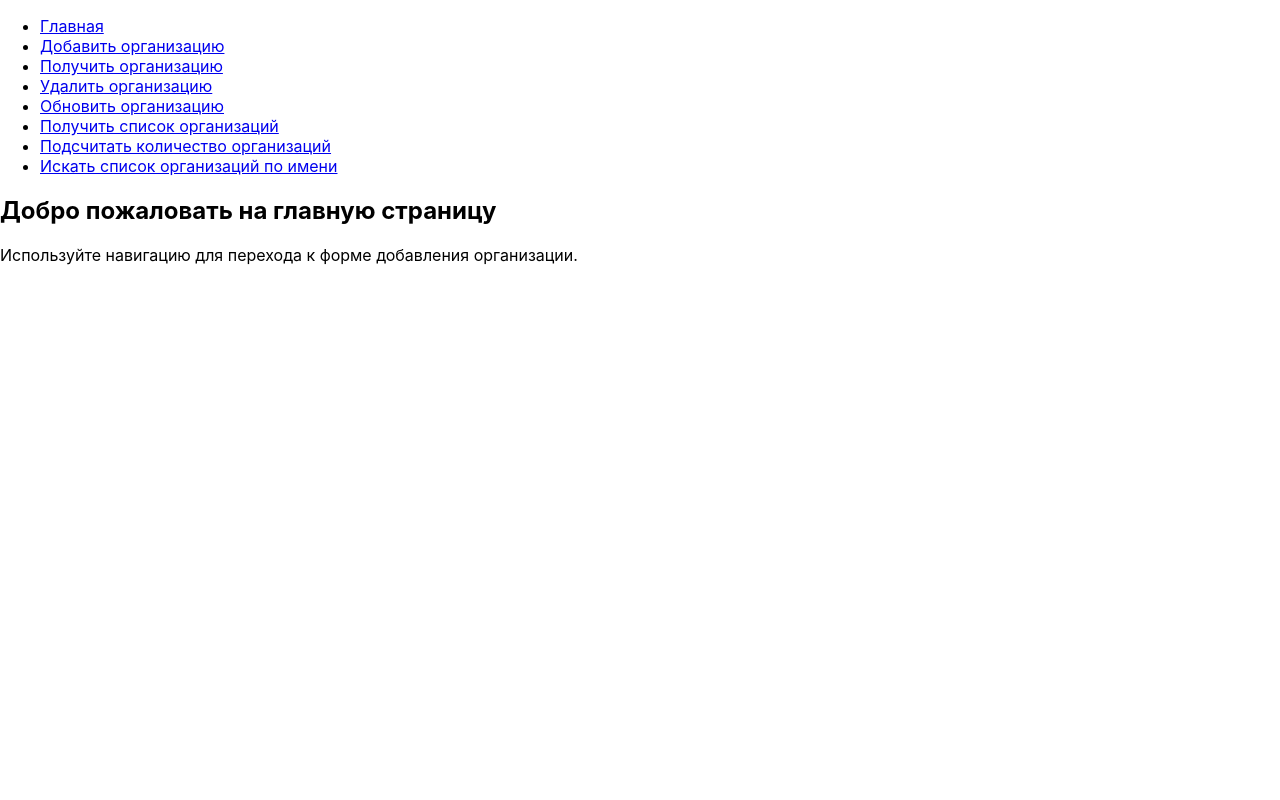
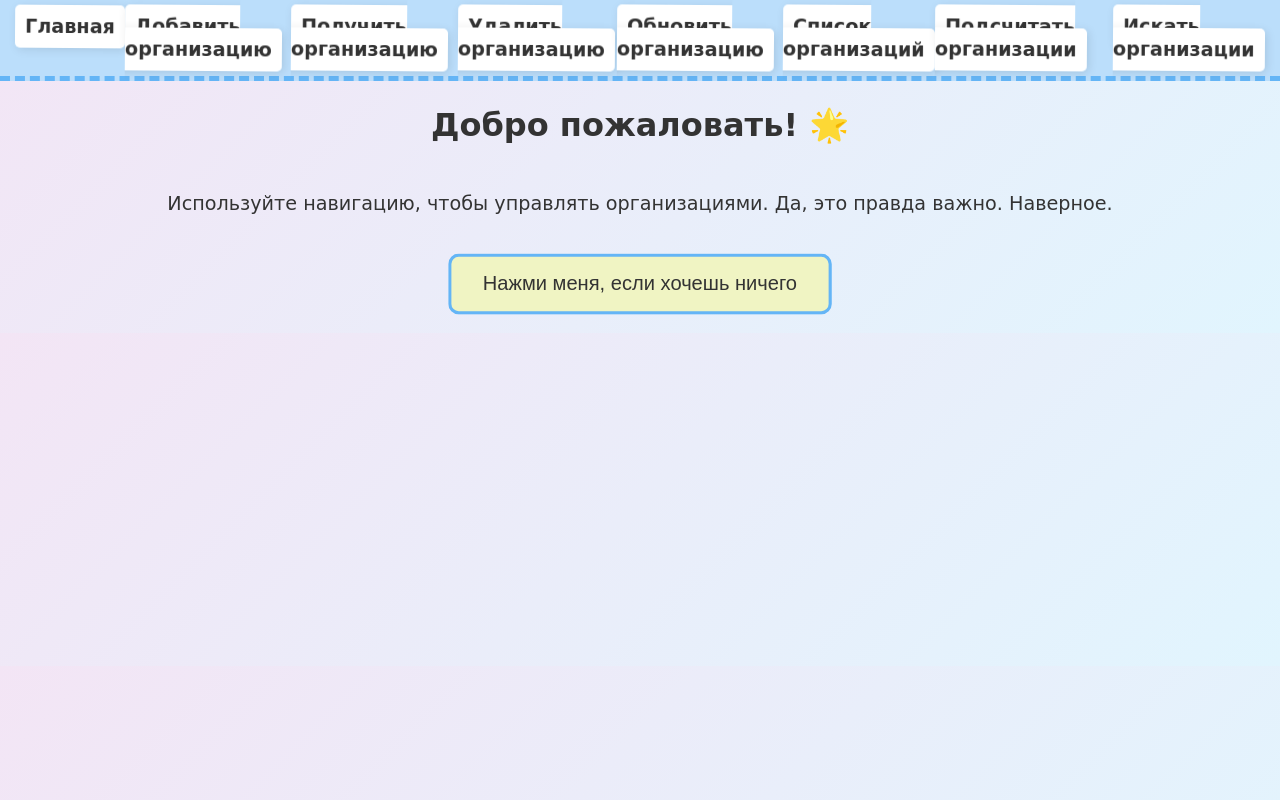
Before and after one commit to ShchA317/SOA, a React (Create React App) app in the folder lab2/client/: page / in a window 1280 px wide. Built offline with nearby package versions, Linux system fonts and the light colour scheme.

Commit message:
add some style

```diff
--- a/lab2/client/src/App.css
+++ b/lab2/client/src/App.css
@@ -1,38 +1,106 @@
-.App {
-  text-align: center;
+body {
+  background: linear-gradient(135deg, #f3e5f5, #e1f5fe);
+  font-family: "Comic Sans MS", sans-serif;
+  margin: 0;
+  padding: 0;
+  color: #333;
 }
 
-.App-logo {
-  height: 40vmin;
-  pointer-events: none;
+nav {
+  background: #bbdefb;
+  padding: 15px;
+  border-bottom: 5px dashed #64b5f6;
+  position: sticky;
+  top: 0;
+  z-index: 1000;
 }
 
-@media (prefers-reduced-motion: no-preference) {
-  .App-logo {
-    animation: App-logo-spin infinite 20s linear;
+nav ul {
+  display: flex;
+  justify-content: space-around;
+  list-style-type: none;
+  margin: 0;
+  padding: 0;
+}
+
+nav ul li {
+  animation: wobble 2s infinite;
+}
+
+nav ul li a {
+  color: #333;
+  text-decoration: none;
+  font-weight: bold;
+  font-size: 1.2em;
+  padding: 10px;
+  border-radius: 5px;
+  background: #ffffff;
+  transition: all 0.3s;
+  box-shadow: 2px 2px 10px rgba(0, 0, 0, 0.1);
+}
+
+nav ul li a:hover {
+  background: #ffccbc;
+  transform: translateY(-5px) rotate(5deg);
+  box-shadow: 5px 5px 15px rgba(0, 0, 0, 0.2);
+}
+
+h2 {
+  text-align: center;
+  font-size: 2em;
+  animation: float 3s infinite alternate;
+}
+
+p {
+  text-align: center;
+  font-size: 1.2em;
+  padding: 20px;
+}
+
+button {
+  display: block;
+  margin: 20px auto;
+  padding: 15px 30px;
+  font-size: 1.2em;
+  border: 3px solid #64b5f6;
+  border-radius: 10px;
+  background: #f0f4c3;
+  color: #333;
+  cursor: pointer;
+  transition: all 0.3s;
+  animation: hover-zoom 2s infinite alternate;
+}
+
+button:hover {
+  background: #dcedc8;
+  border-color: #388e3c;
+  transform: scale(1.1);
+  box-shadow: 0 0 15px rgba(0, 0, 0, 0.2);
+}
+
+@keyframes wobble {
+  0%, 100% {
+    transform: rotate(0deg);
+  }
+  50% {
+    transform: rotate(2deg);
   }
 }
 
-.App-header {
-  background-color: #282c34;
-  min-height: 100vh;
-  display: flex;
-  flex-direction: column;
-  align-items: center;
-  justify-content: center;
-  font-size: calc(10px + 2vmin);
-  color: white;
+@keyframes float {
+  0% {
+    transform: translateY(0);
+  }
+  100% {
+    transform: translateY(-10px);
+  }
 }
 
-.App-link {
-  color: #61dafb;
-}
-
-@keyframes App-logo-spin {
-  from {
-    transform: rotate(0deg);
+@keyframes hover-zoom {
+  0% {
+    transform: scale(1);
   }
-  to {
-    transform: rotate(360deg);
+  100% {
+    transform: scale(1.05);
   }
 }
--- a/lab2/client/src/App.js
+++ b/lab2/client/src/App.js
@@ -1,5 +1,6 @@
 import React from 'react';
 import { BrowserRouter as Router, Route, Routes, Link } from 'react-router-dom';
+import './App.css';
 import OrganizationForm from "./pages/OrganizationForm";
 import OrganizationPage from "./pages/OrganizationPage";
 import DeleteOrganizationPage from "./pages/DeleteOrganizationPage";
@@ -10,9 +11,12 @@ import SearchByFullNamePage from "./pages/SearchByFullNamePage";
 
 function Home() {
     return (
-        <div>
-            <h2>Добро пожаловать на главную страницу</h2>
-            <p>Используйте навигацию для перехода к форме добавления организации.</p>
+        <div className="home">
+            <h2>Добро пожаловать! 🌟</h2>
+            <p>Используйте навигацию, чтобы управлять организациями. Да, это правда важно. Наверное.</p>
+            <button onClick={() => alert('Вы нажали на крайне полезную кнопку! 🚀')}>
+                Нажми меня, если хочешь ничего
+            </button>
         </div>
     );
 }
@@ -27,14 +31,14 @@ function App() {
                     <li> <Link to="/get-organization/">Получить организацию</Link> </li>
                     <li> <Link to="/delete-organization/">Удалить организацию</Link> </li>
                     <li> <Link to="/update-organization/">Обновить организацию</Link> </li>
-                  <li> <Link to="/list-organization/">Получить список организаций</Link> </li>
-                  <li> <Link to="/count-organization/">Подсчитать количество организаций</Link> </li>
-                  <li> <Link to="/search-organization/">Искать список организаций по имени</Link> </li>
+                    <li> <Link to="/list-organization/">Список организаций</Link> </li>
+                    <li> <Link to="/count-organization/">Подсчитать организации</Link> </li>
+                    <li> <Link to="/search-organization/">Искать организации</Link> </li>
                 </ul>
             </nav>
             <Routes>
-              <Route path="/" element={<Home/>}/>
-              <Route path="/get-organization" element={<OrganizationPage/>}/>
+                <Route path="/" element={<Home />} />
+                <Route path="/get-organization" element={<OrganizationPage />} />
                 <Route path="/add-organization" element={<OrganizationForm onSubmit={(data) => console.log("Данные формы:", data)} />} />
                 <Route path="/delete-organization" element={<DeleteOrganizationPage />} />
                 <Route path="/update-organization" element={<UpdateOrganizationPage />} />
```
Lines whose indentation alone changed are shown as unchanged.
